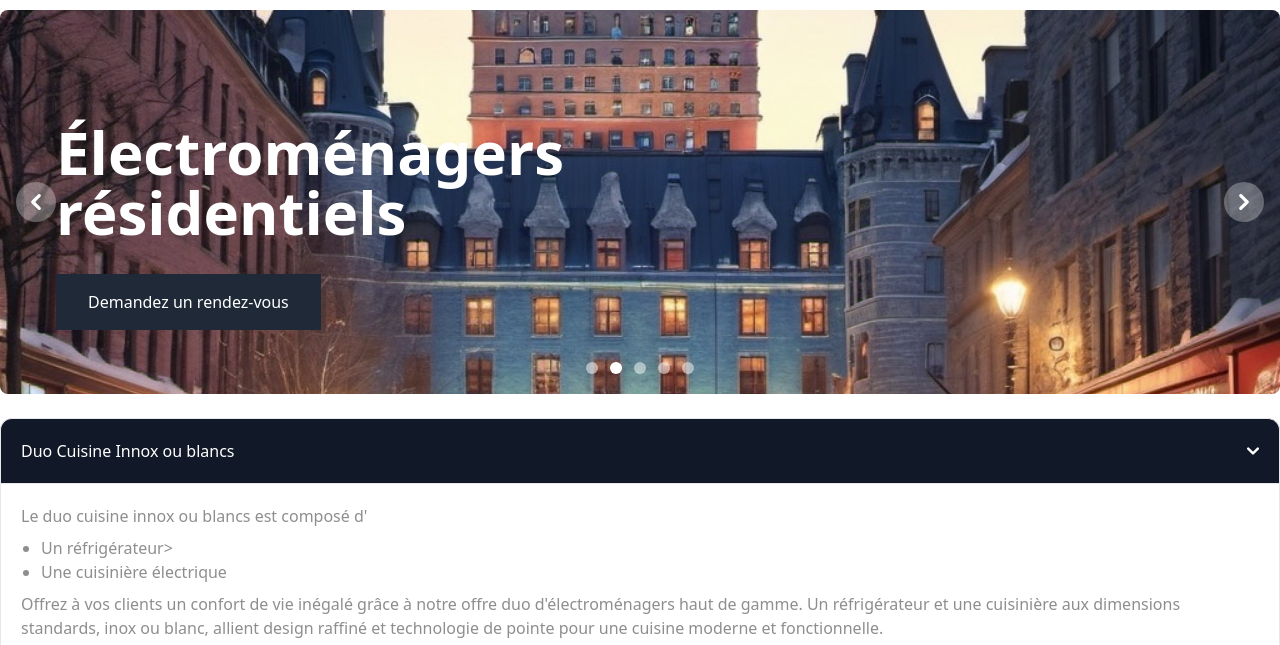
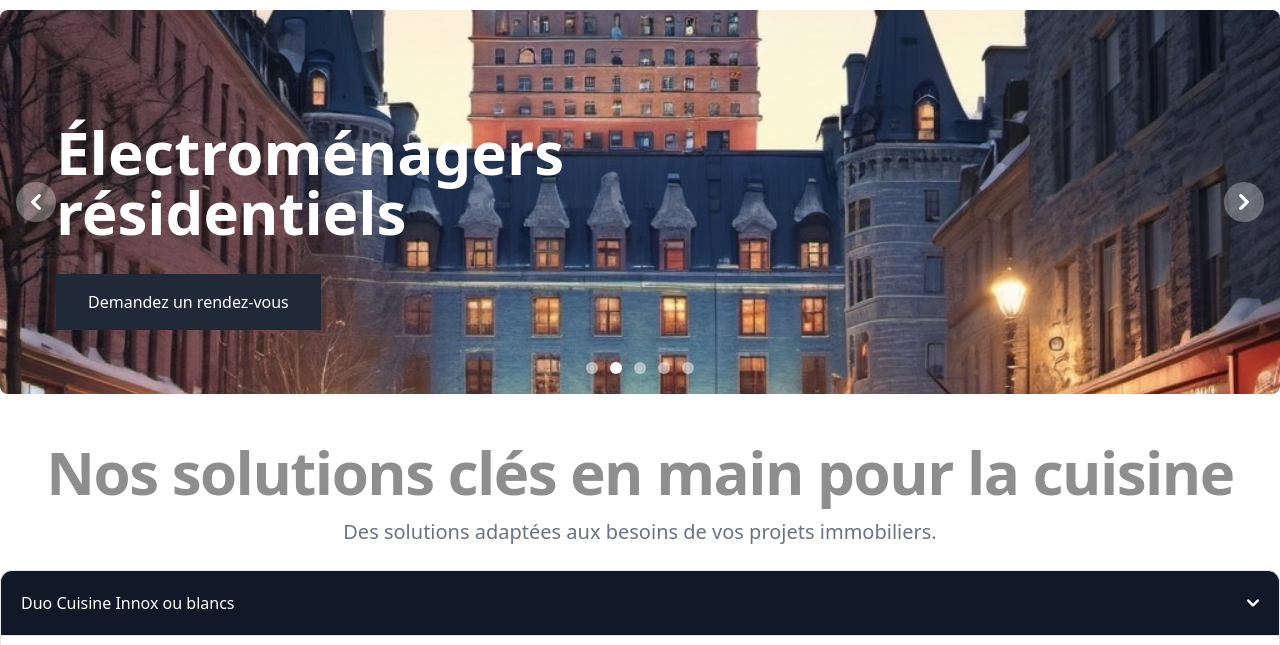
Before and after one commit to ASRConsulting/TP3_RobbanaAsma, a website: page nos-offres.html in a window 1280 px wide. Shown: the part 145-790 px from the top of the page. Drawn offline with nearby package versions, Linux system fonts and the light colour scheme.

Commit message:
page nos offres, h2 solutions pour cuisine

```diff
--- a/nos-offres.html
+++ b/nos-offres.html
@@ -100,6 +100,9 @@
 
        </header>
     <main>
+
+
+
 <!-- ajout de carrousel à partir de ce code https://flowbite.com/docs/components/carousel/ -->
         <section>
 
@@ -178,6 +181,15 @@
 </div>
 
         </section>
+
+        <!-- ajout d'un titre de section à partir de ce code https://flowbite.com/docs/typography/headings/ -->
+
+
+<div class="container mx-auto mt-12 ">
+  <h2 class="text-center mb-4 text-4xl font-extrabold leading-none tracking-tight text-[#8e8e8e] md:text-5xl lg:text-6xl dark:text-white">Nos solutions clés en main pour la cuisine</h2>
+<p class="mb-6 text-lg font-normal text-center text-gray-500 lg:text-xl sm:px-16 xl:px-48 dark:text-gray-400">Des solutions adaptées aux besoins de vos projets immobiliers.</p>
+
+</div>
         <!-- ajout de la section offre de vente dans un accordéon à partir de ce code https://flowbite.com/docs/components/accordion/-->
 
 
```
